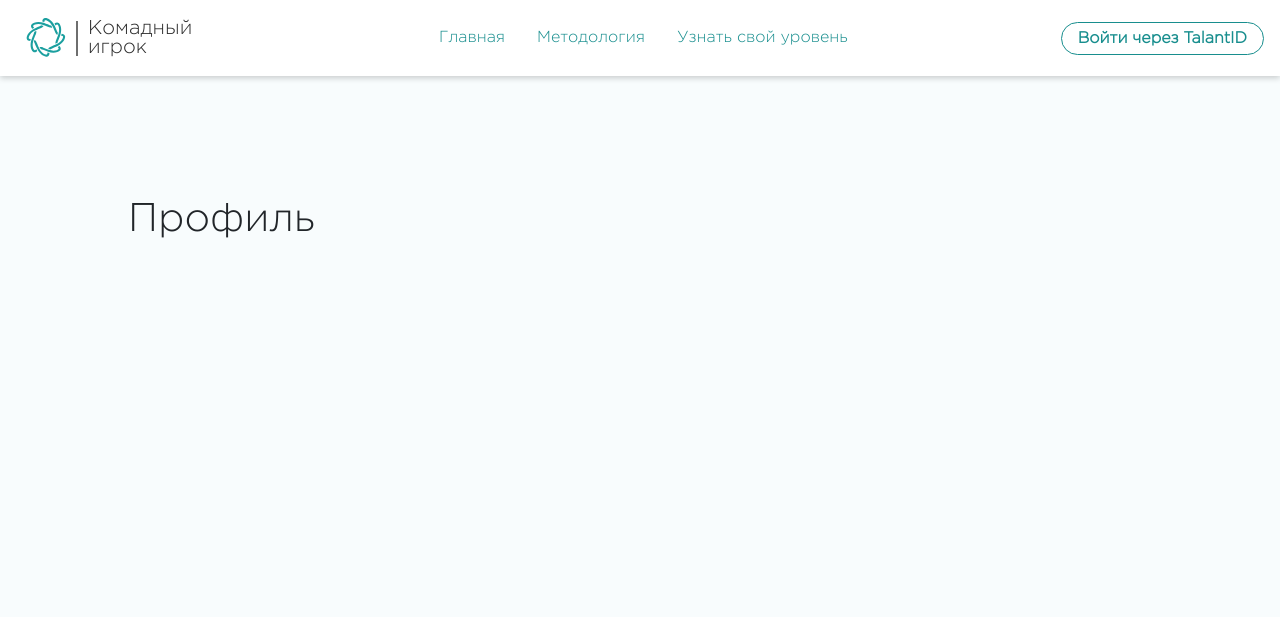
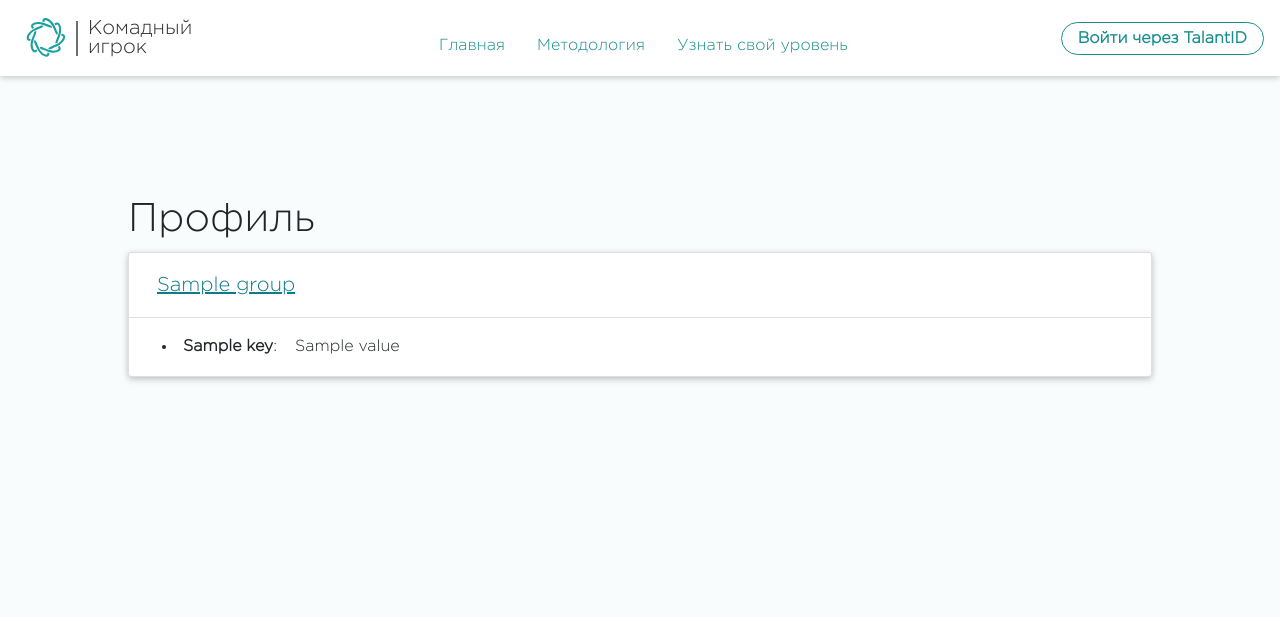
Before and after one commit to kerniee/kruzhok-games-front, a Flask app: template app/templates/profile.html in a window 1280 px wide. Shown: the top 617 px of the page. Run offline with Flask 2, Linux system fonts and the light colour scheme; the template is opened without the code that fills it: most values are stand-ins (such as "Sample title", 1, 10 or a date in 2020); lists and menus that the app fills with data are empty; some libraries are stand-ins or nearby versions.

Commit message:
profile beautify

```diff
--- a/app/models.py
+++ b/app/models.py
@@ -5,6 +5,7 @@
 from flask_login import UserMixin
 from app import db
 from sqlalchemy.orm import relationship
+import cachetools.func
 
 db.metadata.clear()
 
@@ -46,7 +47,8 @@
         self.username = username
         self.password = password
 
-    def get_me(self):
+    @cachetools.func.ttl_cache(maxsize=128, ttl=2)
+    def get_me(self) -> dict:
         client = OAuth2Session(self.username, self.password, token=pickle.loads(self.token))
         resp = client.get('https://talent.kruzhok.org/api/users/me')
         if resp.status_code == 200:
--- /dev/null
+++ b/app/static/css/profile.css
@@ -0,0 +1,31 @@
+ul {
+    margin: 1rem;
+}
+
+button {
+    padding: 0.3rem!important;
+    margin: 0.2rem;
+    color: #0C7D84!important;
+    text-decoration: underline;
+}
+
+table {
+    margin: 1rem 2rem;
+}
+
+th {
+    font-weight: 400;
+}
+
+table li {
+    padding-right: 1rem;
+}
+
+.card {
+    margin-bottom: 0.5rem;
+    box-shadow: 0px 2px 6px rgba(0, 0, 0, 0.25);
+}
+
+.card-header {
+    background-color: #fff;
+}
--- a/app/templates/profile.html
+++ b/app/templates/profile.html
@@ -13,11 +13,44 @@
 {% block content %}
     <div style="padding: 15vh 10vw;">
         <h1>Профиль</h1>
-        <ul>
-            {% for key, value in current_user.get_me().items() %}
-                <li>{{ key }}: {{ value }}</li>
+        {#        <ul>#}
+        {#            {% for key, value in current_user.get_me().items() %}#}
+        {#                <li>{{ key }}: {{ value }}</li>#}
+        {#            {% endfor %}#}
+        {#        </ul>#}
+        <div id="accordion">
+            {% for group in groups %}
+                <div class="card">
+                    <div class="card-header" id="heading{{ loop.index }}">
+                        <h5 class="mb-0">
+                            <button class="remove-btn" data-toggle="collapse" data-target="#collapse{{ loop.index }}"
+                                    aria-expanded="true"
+                                    aria-controls="collapseOne">
+                                {{ group["name"] }}
+                            </button>
+                        </h5>
+                    </div>
+
+                    <div id="collapse{{ loop.index }}" class="collapse show" aria-labelledby="heading{{ loop.index }}"
+                         data-parent="#accordion">
+                        <table>
+                            <tbody>
+                            {% for key, value in group.items() %}
+                                <tr>
+                                    {% if key != 'name' %}
+                                        <th>
+                                            <li><b>{{ key }}</b>:</li>
+                                        </th>
+                                        <th>{{ value }}</th>
+                                    {% endif %}
+                                </tr>
+                            {% endfor %}
+                            </tbody>
+                        </table>
+                    </div>
+                </div>
             {% endfor %}
-        </ul>
+        </div>
     </div>
     {% block games_slider %}
     {% endblock %}
--- a/app/views/all.py
+++ b/app/views/all.py
@@ -1,3 +1,5 @@
+from collections import defaultdict
+
 from flask import render_template
 from flask_login import current_user, login_required
 
@@ -29,7 +31,23 @@
 @app.route("/profile")
 @login_required
 def profile():
-    return render_template("profile.html")
+    me = defaultdict(lambda e: "Не указано", current_user.get_me())
+
+    groups = [
+        {
+            "name": "Личные данные",
+            "ФИО": me["last_name"] + " " + me["first_name"] + " " + me["middle_name"],
+            "Дата рождения": me["birthday"],
+            "Пол": "Мужской" if me["sex"] == 'm' else "Женский",
+            "Адрес": me["address"]
+        },
+        {
+            "name": "О себе",
+            "О себе": me["about"]
+        }
+    ]
+
+    return render_template("profile.html", groups=groups)
 
 
 @app.route("/methodology")
--- a/requirements.txt
+++ b/requirements.txt
@@ -7,3 +7,4 @@
 python-decouple
 authlib
 requests
+cachetools
```
